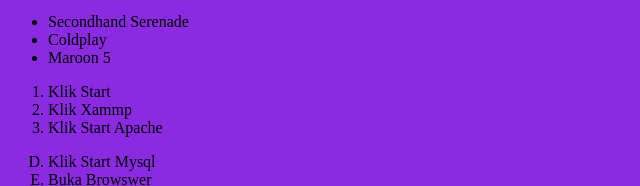
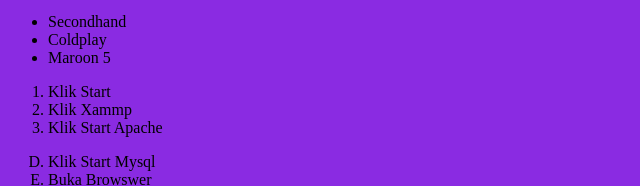
Before and after one commit to BrigitaCitra/Repopertama, a plain HTML site: page index.html in a window 1280 px wide. Shown: the part 203-389 px from the top of the page, 0-640 px from the left. Drawn offline with Linux system fonts and the light colour scheme.

Commit message:
perubahan pertama

```diff
--- a/index.html
+++ b/index.html
@@ -24,7 +24,7 @@
             <li>shut up</li>
         </ul>
         <ul>
-            <li>Secondhand Serenade</li>
+            <li>Secondhand</li>
             <li>Coldplay</li>
             <li>Maroon 5</li>
         </ul>
```
